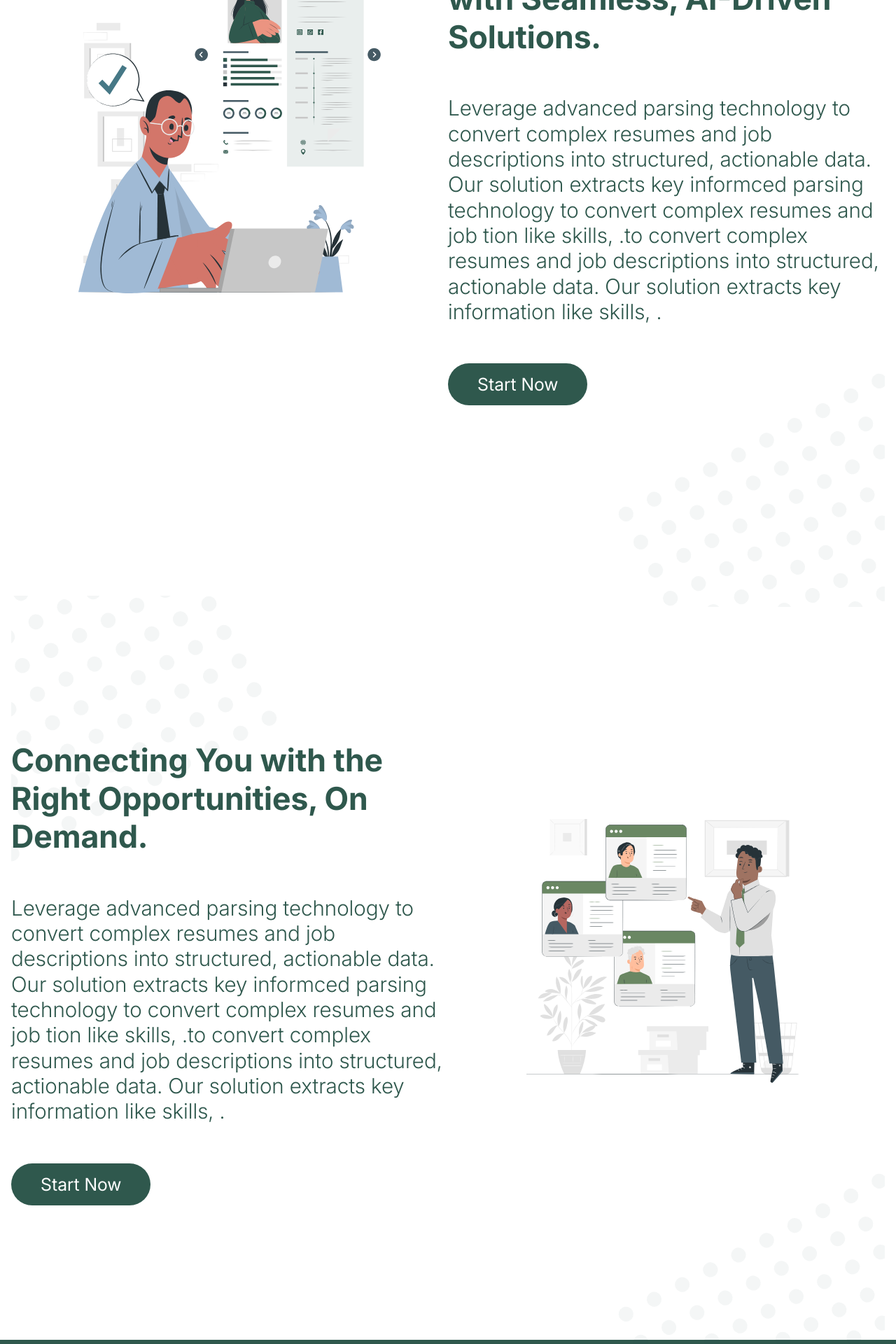
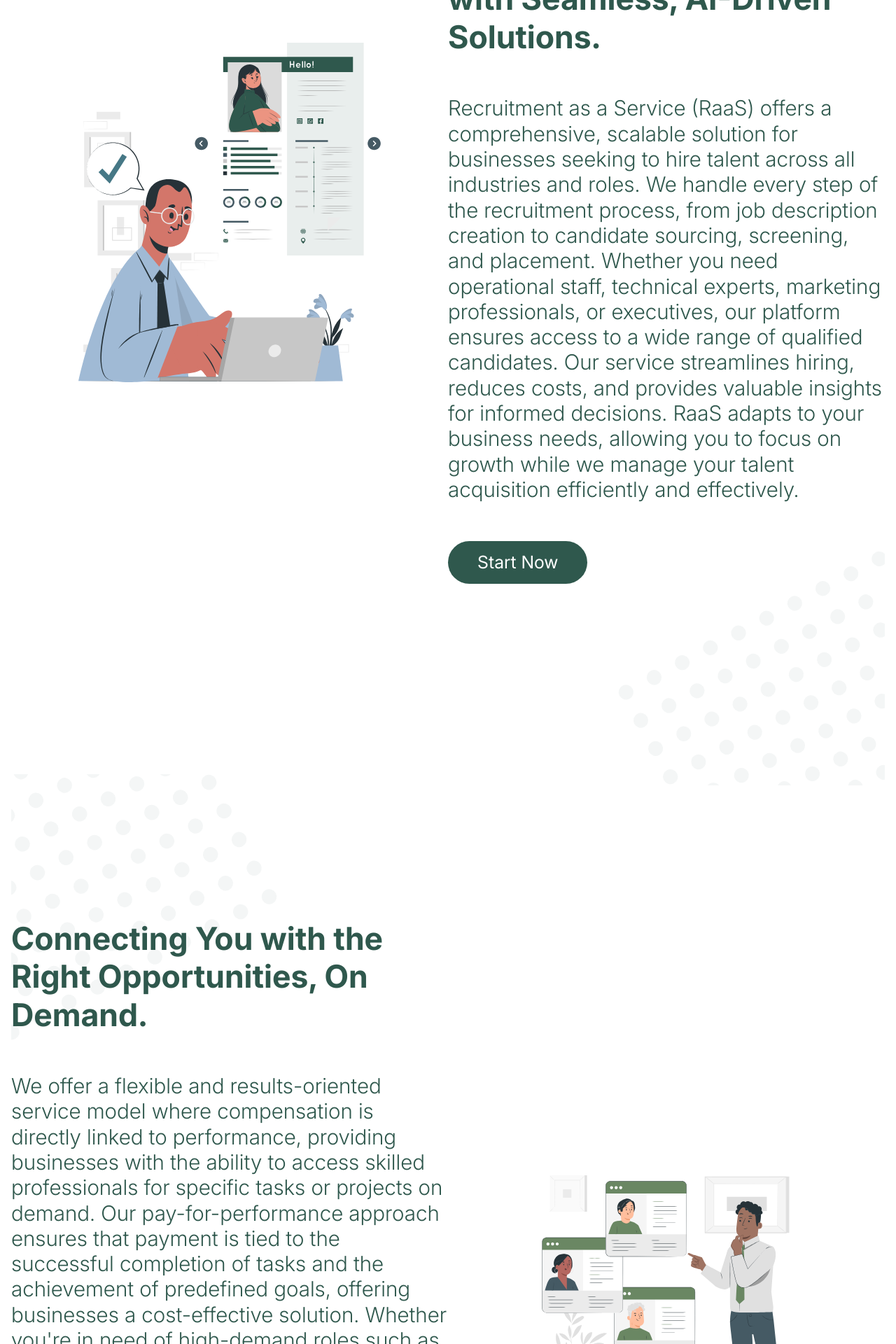
Before and after one commit to Ku-chintu/Mandal, a React (Vite) app: page /services in a window 1280 px wide. Shown: the part 360-2280 px from the top of the page at 70% size. Built offline with nearby package versions, Linux system fonts and the light colour scheme.

Commit message:
Content update for services

```diff
--- a/src/components/Header.jsx
+++ b/src/components/Header.jsx
@@ -171,7 +171,7 @@ const Header = () => {
                           <img src={handicon} alt="handicon" className="w-8 h-8" />
                           <p className='text-xl font-medium'>Recruitment as Service</p>
                         </div>
-                        <p className='text-xs'>We find the brightest minds, For roles that redefine. Connecting passion with purpose, Creating teams that shine. Your success is our design.</p>
+                        <p className='text-xs'>Effortless hiring, tailored for your success. Build top-tier teams, scale seamlessly, and focus on growth, we’ll handle the rest.</p>
                       </a>
                     </div>
                     <div>
@@ -181,7 +181,7 @@ const Header = () => {
                           <img src={Applicant} alt="Applicant" className="w-8 h-8" />
                           <p className='text-xl font-medium'>Applicant on Demand</p>
                         </div>
-                        <p className='text-xs'>We find the brightest minds, For roles that redefine. Connecting passion with purpose, Creating teams that shine. Your success is our design.</p>
+                        <p className='text-xs'>Access top talent on demand, with results that drive success. Pay only for performance, tailored to your needs.</p>
                       </a>
                     </div>
                   </div>
@@ -196,7 +196,7 @@ const Header = () => {
                           <img src={Resume} alt="Resume" className="w-8 h-8" />
                           <p className='text-xl font-medium'>Resume Parsing</p>
                         </div>
-                        <p className='mb-4 sm:mb-0 text-xs'>We find the brightest minds, For roles that redefine. Connecting passion with purpose, Creating teams that shine. Your success is our design.</p>
+                        <p className='mb-4 sm:mb-0 text-xs'>Effortlessly streamline your recruitment process with AI-powered resume parsing. Our API delivers structured, accurate data, saving time and enhancing hiring efficiency.</p>
                       </a>
                       <a href="/solution/#scoring"  className='sm:mb-0 cursor-pointer'>
                       {/* <div className='mb-4 sm:mb-0 cursor-pointer' onClick={() => handleRedirect('/solutions/#scoring')}> */}
@@ -220,7 +220,7 @@ const Header = () => {
                           <img src={jdparsing} alt="jdparsing" className="w-8 h-8" />
                           <p className='text-xl font-medium'>JD Parsing</p>
                         </div>
-                        <p className='mb-4 sm:mb-0 text-xs'>We find the brightest minds, For roles that redefine. Connecting passion with purpose, Creating teams that shine. Your success is our design.</p>
+                        <p className='mb-4 sm:mb-0 text-xs'>Automate and streamline job description creation with AI-powered parsing. Enhance recruitment efficiency with accurate, structured data extraction.</p>
                       </a>
                       <a href="/solution/#connect"  className='sm:mb-0 cursor-pointer'>
                       {/* <div className='mb-4 sm:mb-0 cursor-pointer' onClick={() => handleRedirect('/solutions/#connect')}> */}
--- a/src/pages/Services.jsx
+++ b/src/pages/Services.jsx
@@ -21,7 +21,7 @@ function Services() {
                         <h1 className='heading-2 font-bold'>Empowering Recruitment with Seamless, AI-Driven Solutions.</h1>
                     </div>
                     <div className='mb-14'>
-                        <p className='p-text'>Leverage advanced parsing technology to convert complex resumes and job descriptions into structured, actionable data. Our solution extracts key informced parsing technology to convert complex resumes and job tion like skills, .to convert complex resumes and job descriptions into structured, actionable data. Our solution extracts key information like skills, .</p>
+                        <p className='p-text'>Recruitment as a Service (RaaS) offers a comprehensive, scalable solution for businesses seeking to hire talent across all industries and roles. We handle every step of the recruitment process, from job description creation to candidate sourcing, screening, and placement. Whether you need operational staff, technical experts, marketing professionals, or executives, our platform ensures access to a wide range of qualified candidates. Our service streamlines hiring, reduces costs, and provides valuable insights for informed decisions. RaaS adapts to your business needs, allowing you to focus on growth while we manage your talent acquisition efficiently and effectively.</p>
                     </div>
                     <div>
                         <button className='btn text-white rounded-full px-10 py-3.5 bg-primary'>Start Now</button>
@@ -30,12 +30,12 @@ function Services() {
                 </div>
             </section>
             <section id='applicant-on-demand' className=' xl:grid grid-cols-2 pb-44 mt-44'>
-                <div className=' relative'>
+                <div className='relative'>
                     <div className=' mb-8 mt-0 xl:mb-14 xl:mt-32'>
                         <h1 className='heading-2 font-bold'>Connecting You with the Right Opportunities, On Demand.</h1>
                     </div>
                     <div className='mb-14'>
-                        <p className='p-text'>Leverage advanced parsing technology to convert complex resumes and job descriptions into structured, actionable data. Our solution extracts key informced parsing technology to convert complex resumes and job tion like skills, .to convert complex resumes and job descriptions into structured, actionable data. Our solution extracts key information like skills, .</p>
+                        <p className='p-text'>We offer a flexible and results-oriented service model where compensation is directly linked to performance, providing businesses with the ability to access skilled professionals for specific tasks or projects on demand. Our pay-for-performance approach ensures that payment is tied to the successful completion of tasks and the achievement of predefined goals, offering businesses a cost-effective solution. Whether you're in need of high-demand roles such as nurses, drivers, or security professionals, we provide the expertise required to meet your specific needs. With this model, you can hire professionals as needed without long-term commitments or overhead costs, while ensuring high-quality results. Our team is committed to delivering top-tier performance, prioritizing measurable outcomes and helping your business achieve its objectives. This approach allows businesses to remain agile, ensuring they have the right talent in place when required and only pay for results.</p>
                     </div>
                     <div>
                         <button className='btn text-white rounded-full px-10 py-3.5 bg-primary'>Start Now</button>
--- a/src/pages/Solutions.jsx
+++ b/src/pages/Solutions.jsx
@@ -32,7 +32,7 @@ function Services() {
                         <h1 className='heading-2 font-bold'>Simplify Your Hiring Process with AI-Powered Resume Parsing.</h1>
                     </div>
                     <div className='mb-14'>
-                        <p className='p-text'>Leverage advanced parsing technology to convert complex resumes and job descriptions into structured, actionable data. Our solution extracts key informced parsing technology to convert complex resumes and job tion like skills, .to convert complex resumes and job descriptions into structured, actionable data. Our solution extracts key information like skills, .</p>
+                        <p className='p-text'>Our AI-based resume parsing service offers businesses an efficient and accurate solution for streamlining the hiring process. By leveraging advanced AI technology, we help you automatically extract key information from resumes, such as skills, work experience, education, and contact details. Our service supports multiple file formats and can quickly process large volumes of resumes, saving your HR team valuable time. With powerful natural language processing, the system ensures precise extraction of relevant data from resumes. This reduces manual errors, enhances productivity, and accelerates decision-making. Our customizable solution adapts to various industries, helping you find the best candidates faster and improving your recruitment efficiency. Additionally, our solution is available through an easy-to-integrate API, allowing seamless integration with your existing recruitment systems.</p>
                     </div>
                     <div>
                         <button className='btn text-white rounded-full px-10 py-3.5 bg-primary'>Start Now</button>
@@ -47,13 +47,13 @@ function Services() {
                     <img src={sec2Group} alt="image1" className="hidden xl:block w-96 h-auto absolute -bottom-72 right-0" />
                 </div>
             </section>
-            <section id='scoring' className=' xl:grid grid-cols-2 pb-20 mt-20'>
+            <section id='jd-prsing' className=' xl:grid grid-cols-2 pb-20 mt-20'>
                 <div className=' relative'>
                     <div className=' mb-8 mt-0 xl:mb-14 xl:mt-32'>
                         <h1 className='heading-2 font-bold'>Job Description Parsing Made Simple: Focus on What Matters.</h1>
                     </div>
                     <div className='mb-14'>
-                        <p className='p-text'>Leverage advanced parsing technology to convert complex resumes and job descriptions into structured, actionable data. Our solution extracts key informced parsing technology to convert complex resumes and job tion like skills, .to convert complex resumes and job descriptions into structured, actionable data. Our solution extracts key information like skills, .</p>
+                        <p className='p-text'>Our AI-based job description parsing service offers businesses an efficient and accurate way to streamline the creation and management of job postings. By leveraging advanced AI and natural language processing, we automatically extract key information such as job titles, required skills, responsibilities, qualifications, and location. This ensures job descriptions are structured and consistent across all listings. Our solution supports various file formats, making it highly versatile and parsed data is provided in a structured format for easy integration into your existing recruitment systems. With customizable parsing capabilities, you can tailor the service to meet industry-specific needs. The automated process saves time and reduces manual effort, enabling faster job posting creation and improved productivity. Our solution enhances job matching by ensuring clear, precise descriptions that align with candidate profiles. Available through an API, it seamlessly integrates with your ATS. Ultimately, our service helps improve recruitment efficiency, reduce time-to-hire, and deliver better hiring outcomes.</p>
                     </div>
                     <div>
                         <button className='btn text-white rounded-full px-10 py-3.5 bg-primary'>Start Now</button>
@@ -96,7 +96,7 @@ function Services() {
                 </div>
 
             </section>
-            <section id='jd-prsing' className=' xl:grid grid-cols-2 pb-20 mt-20'>
+            <section id='scoring' className=' xl:grid grid-cols-2 pb-20 mt-20'>
                 <div className=' relative'>
                     <div className=' mb-8 mt-0 xl:mb-14 xl:mt-32'>
                         <h1 className='heading-2 font-bold'>Building stronger teams by connecting the right talent with the right opportunities.</h1>
```
